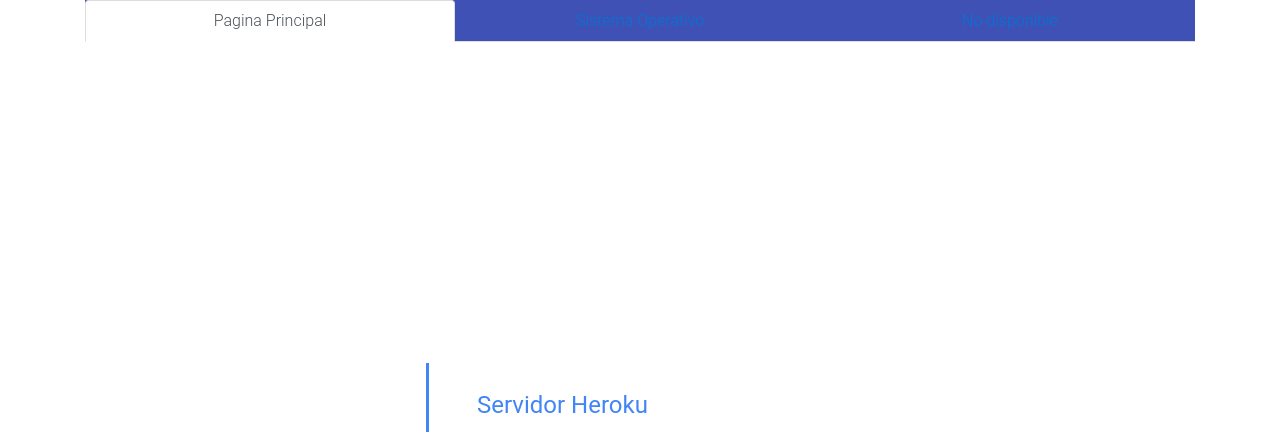
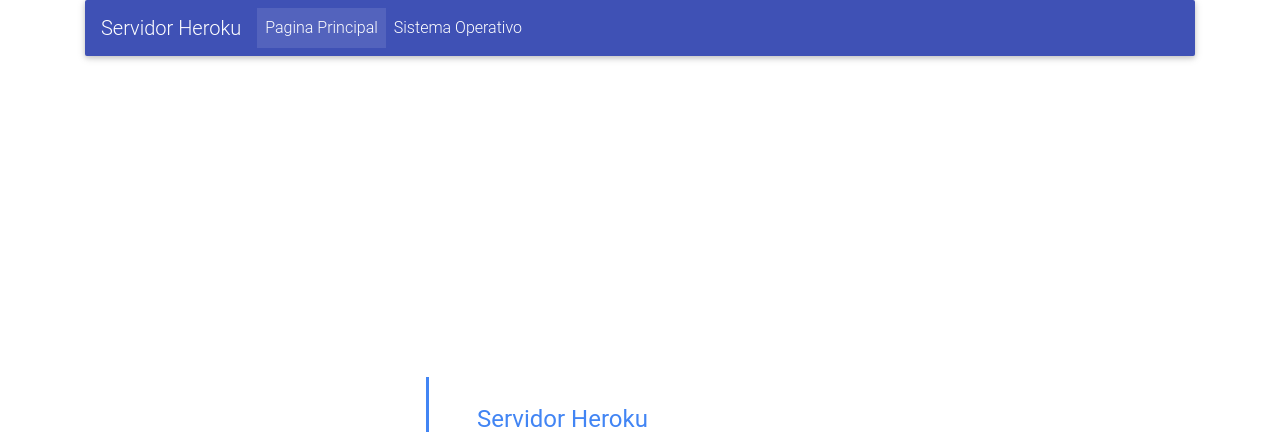
Before and after one commit to jaiver1/flask, a Flask app: page / in a window 1280 px wide. Shown: the top 432 px of the page. Run offline with Flask 2, Linux system fonts and the light colour scheme; some libraries are stand-ins or nearby versions; some web fonts are replaced.

Commit message:
second commit

```diff
--- a/templates/index.html
+++ b/templates/index.html
@@ -4,17 +4,23 @@
 
 {% block content %}
 
-<ul class="nav nav-tabs nav-justified indigo" role="tablist">
-    <li class="nav-item">
-        <a class="nav-link active" data-toggle="tab" href="{{ url_for('home') }}" role="tab"><i class="fa fa-home"></i> Pagina Principal</a>
-    </li>
-    <li class="nav-item">
-        <a class="nav-link" data-toggle="tab" href="{{ url_for('soShow') }}" role="tab"><i class="fa fa-heart"></i> Sistema Operativo</a>
-    </li>
-    <li class="nav-item">
-        <a class="nav-link" data-toggle="tab" href="#panel7" role="tab"><i class="fa fa-envelope"></i> No disponible</a>
-    </li>
-</ul>
+<nav class="navbar navbar-expand-lg navbar-dark indigo">
+    <a class="navbar-brand" href="#">Servidor Heroku</a>
+    <button class="navbar-toggler" type="button" data-toggle="collapse" data-target="#navbarNav" aria-controls="navbarNav" aria-expanded="false"
+        aria-label="Toggle navigation">
+    <span class="navbar-toggler-icon"></span>
+    </button>
+    <div class="collapse navbar-collapse" id="navbarNav">
+        <ul class="navbar-nav">
+            <li class="nav-item active">
+                <a class="nav-link" href="{{ url_for('home') }}">Pagina Principal <span class="sr-only">(current)</span></a>
+            </li>
+            <li class="nav-item">
+                <a class="nav-link" href="{{ url_for('soShow') }}">Sistema Operativo</a>
+            </li>
+        </ul>
+    </div>
+</nav>
 
 <div class="container" style="height: 100vh">
     <div class="flex-center flex-column">
```
Also changed, not shown: templates/so.html (+19 -11 lines).
